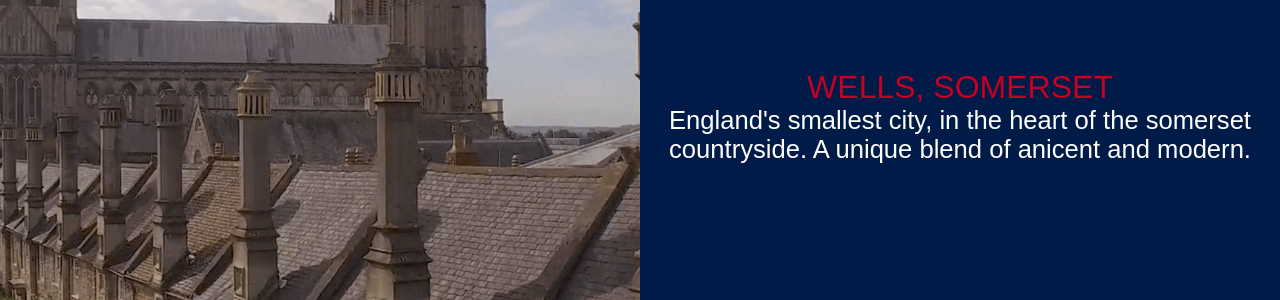
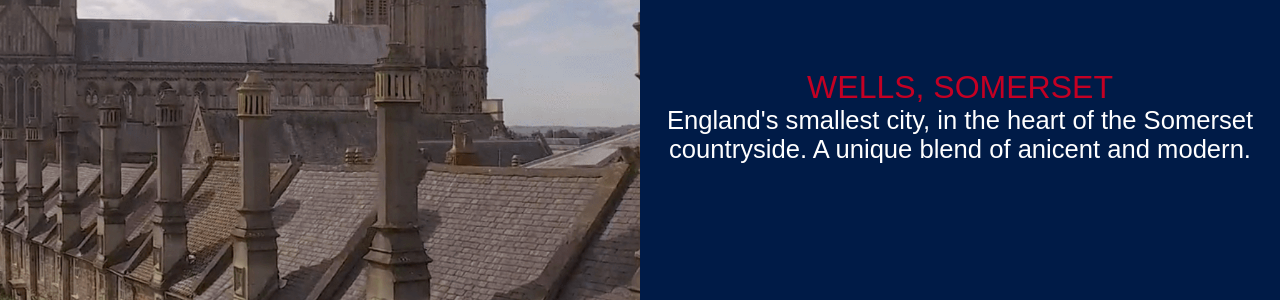
Before and after one commit to AIConf/aiconf.github.io, a Jekyll site: the page built from index.md, in a window 1280 px wide and 900 px high, scrolled down 1440 px. Shown: the part 154-454 px from the top of the window. Built offline with Jekyll 4.4.1, drawn with Linux system fonts in a browser that asks for light colours.

```diff
--- a/_layouts/home.html
+++ b/_layouts/home.html
@@ -24,7 +24,7 @@ layout: default
       <div class="tile-text">
         <div class="tile-content">
           <h2>Wells, Somerset</h2>
-          <p>England's smallest city, in the heart of the somerset countryside. A unique blend of anicent and modern.</p>
+          <p>England's smallest city, in the heart of the Somerset countryside. A unique blend of anicent and modern.</p>
         </div>
       </div>
     </article>
```
